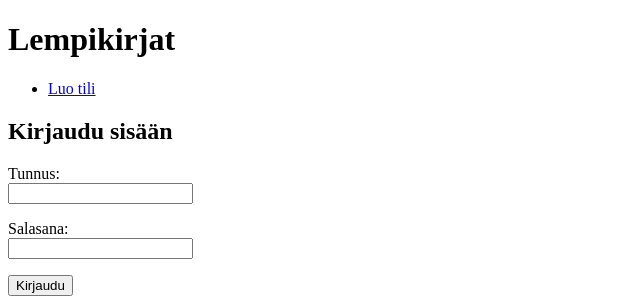
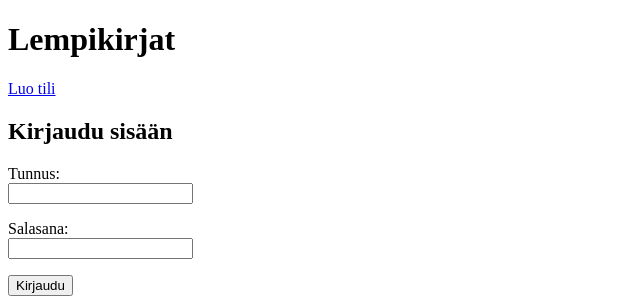
Before and after one commit to PetteriPP/lempikirjat, a Flask app: page / in a window 1280 px wide. Shown: the top 300 px of the page, without its empty margins (0-640 px from the left). Run offline with Flask 3, Linux system fonts and the light colour scheme; data that the repository does not hold is empty.

Commit message:
Arrange navigation links horizontally

```diff
--- a/static/main.css
+++ b/static/main.css
@@ -1,3 +1,16 @@
+nav ul {
+  display: flex;
+  flex-wrap: wrap;
+  align-items: baseline;
+  gap: 0.5em 1em;
+  padding: 0;
+  list-style: none;
+}
+
+nav form {
+  margin: 0;
+}
+
 .link-button {
   background: none;
   border: none;
```
